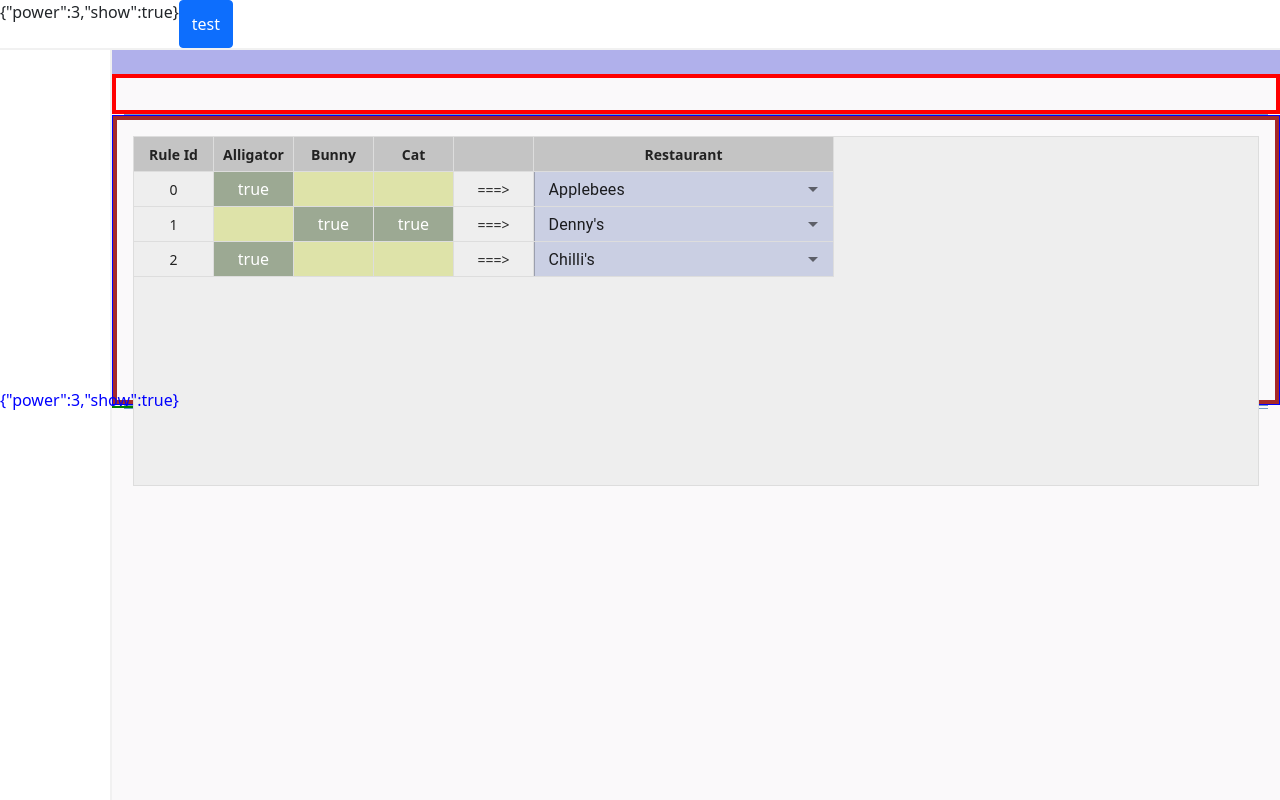
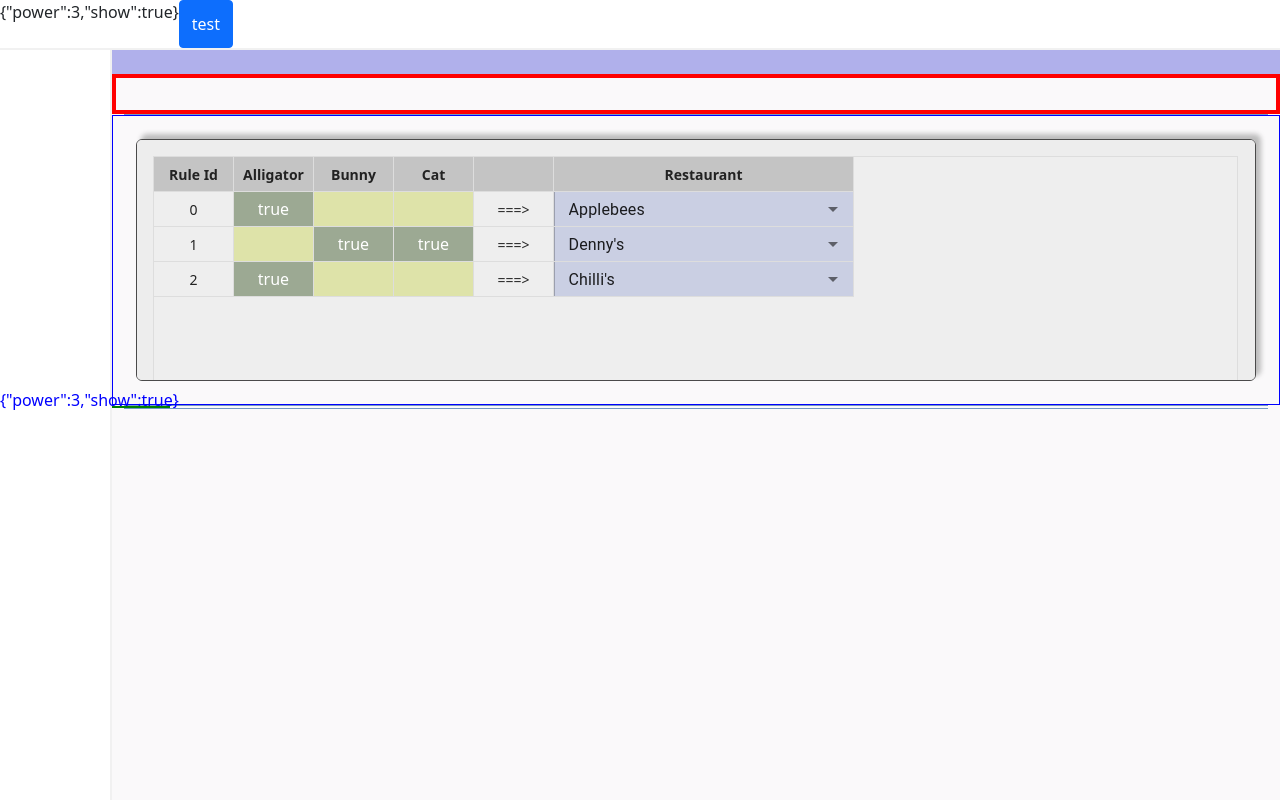
Before and after one commit to Matt-Hill-83/rule-cruncher, a React (Create React App) app: page / in a window 1280 px wide. Built offline with nearby package versions, Linux system fonts and the light colour scheme.

Commit message:
extract rows from table

```diff
--- a/src/Components/InputTable/InputTable.module.scss
+++ b/src/Components/InputTable/InputTable.module.scss
@@ -5,7 +5,6 @@
 .main {
   display: flex;
   flex: 1;
-  // width: 100%;
   background-color: var(--rdg-bk-color);
   margin: var(--CS-margin-02);
 
--- a/src/Components/InputTable/InputTable.tsx
+++ b/src/Components/InputTable/InputTable.tsx
@@ -1,42 +1,27 @@
-import { useState } from "react"
+import { Button } from "react-bootstrap"
 import { DndProvider } from "react-dnd"
+import { DraggableRowRenderer } from "./DraggableRowRenderer"
 import { HTML5Backend } from "react-dnd-html5-backend"
+import { useEffect, useState } from "react"
+import cx from "classnames"
 import DataGrid from "react-data-grid"
-import cx from "classnames"
-import { DraggableRowRenderer } from "./DraggableRowRenderer"
-import { Button } from "react-bootstrap"
 
 import MyMultiSelect from "Components/MultiSelect/MultiSelect"
 
 import { IUpdateRestaurant, IUpdateRow } from "./types"
+import { IInputRow } from "Components/RuleMaker/types"
 
 import css from "./InputTable.module.scss"
 
-function createRows() {
-  const rows = [
-    {
-      id: 0,
-      alligator: true,
-      bunny: false,
-      cat: false,
-      restaurant: "Applebees",
-    },
-    { id: 1, alligator: false, bunny: true, cat: true, restaurant: "Denny's" },
-    {
-      id: 2,
-      alligator: true,
-      bunny: false,
-      cat: false,
-      restaurant: "Chilli's",
-    },
-  ]
-  return rows
-}
+export default function InputTable(props: any) {
+  const { restaurantList, newRows } = props
+  const dummyRow: IInputRow = { restaurant: restaurantList[0] }
 
-export default function InputTable(props: any) {
-  const { restaurantList } = props
+  const [rows, setRows] = useState([dummyRow])
 
-  const [rows, setRows] = useState(createRows)
+  useEffect(() => {
+    setRows(newRows)
+  }, [newRows])
 
   const columns = [
     {
@@ -86,7 +71,9 @@
   const updateRow = ({ columnName, rowId }: IUpdateRow) => {
     const newRows = [...rows]
 
-    const row = newRows.find((row) => row.id === rowId)
+    const row = newRows.find((row) => {
+      return row.id === rowId
+    })
     if (row && columnName) {
       // messy gymnastics to avoid a type error when using object bracket notation
       const testRow: { [key: string]: any } = { ...row }
@@ -102,7 +89,7 @@
     const newRows = [...rows]
 
     const row = newRows.find((row) => row.id === rowId)
-    if (row) {
+    if (row && row.restaurant !== undefined) {
       row.restaurant = newValue
       console.log("setting rows") // zzz
       setRows(newRows)
--- a/src/Components/MultiSelect/MultiSelect.jsx
+++ b/src/Components/MultiSelect/MultiSelect.jsx
@@ -1,4 +1,4 @@
-import React, { useState, useEffect } from "react"
+import { useState, useEffect } from "react"
 import TextField from "@material-ui/core/TextField"
 import Autocomplete from "@material-ui/lab/Autocomplete"
 
--- a/src/Components/RuleMaker/RuleMaker.module.scss
+++ b/src/Components/RuleMaker/RuleMaker.module.scss
@@ -1,5 +1,11 @@
 .main {
   display: flex;
-  flex: 1;
-  border: 4px solid brown !important;
+  flex: 1 1;
+  border: 1px solid rgb(74, 74, 74) !important;
+  // height: 60%;
+  overflow: auto;
+  margin: 2%;
+  border-radius: 6px;
+  box-shadow: 5px -5px 5px 0px #bcbcbc;
+  background: #ededed;
 }
--- a/src/Components/RuleMaker/RuleMaker.tsx
+++ b/src/Components/RuleMaker/RuleMaker.tsx
@@ -3,6 +3,7 @@
 import css from "./RuleMaker.module.scss"
 
 import InputTable from "Components/InputTable/InputTable"
+import { IInputRow } from "./types"
 
 // import { useDispatch, useSelector } from "react-redux"
 
@@ -31,7 +32,7 @@
   //   setDefaultState()
   // }, [])
 
-  const rows = [
+  const newRows: IInputRow[] = [
     {
       id: 0,
       alligator: true,
@@ -56,7 +57,7 @@
       { title: "Chilli's", year: 1974 },
       { title: "Denny's", year: 1974 },
     ],
-    rows,
+    newRows,
   }
 
   return (
--- /dev/null
+++ b/src/Components/RuleMaker/types.ts
@@ -0,0 +1,7 @@
+export interface IInputRow {
+  id?: number
+  alligator?: boolean
+  bunny?: boolean
+  cat?: boolean
+  restaurant?: string
+}
```
